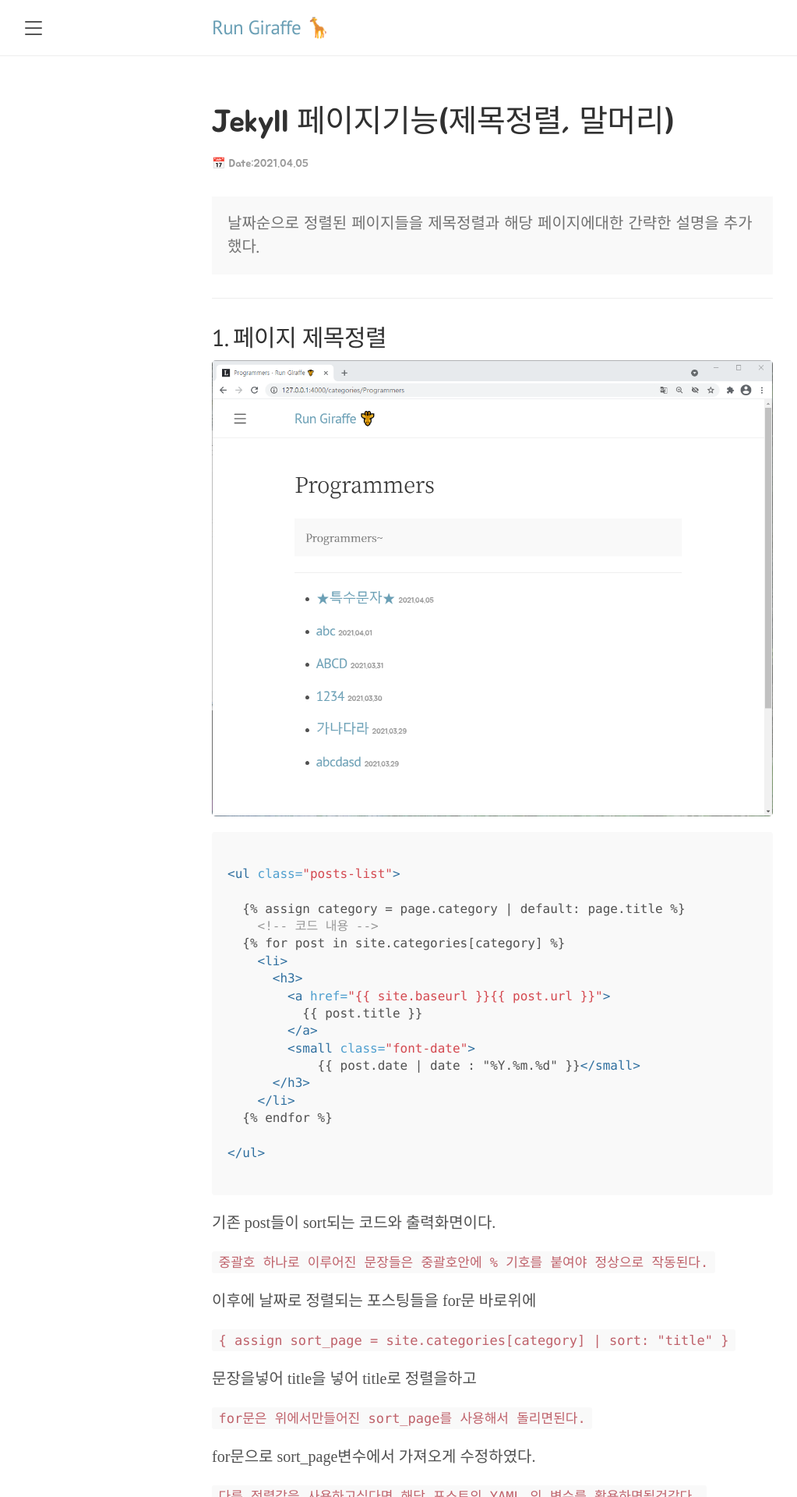
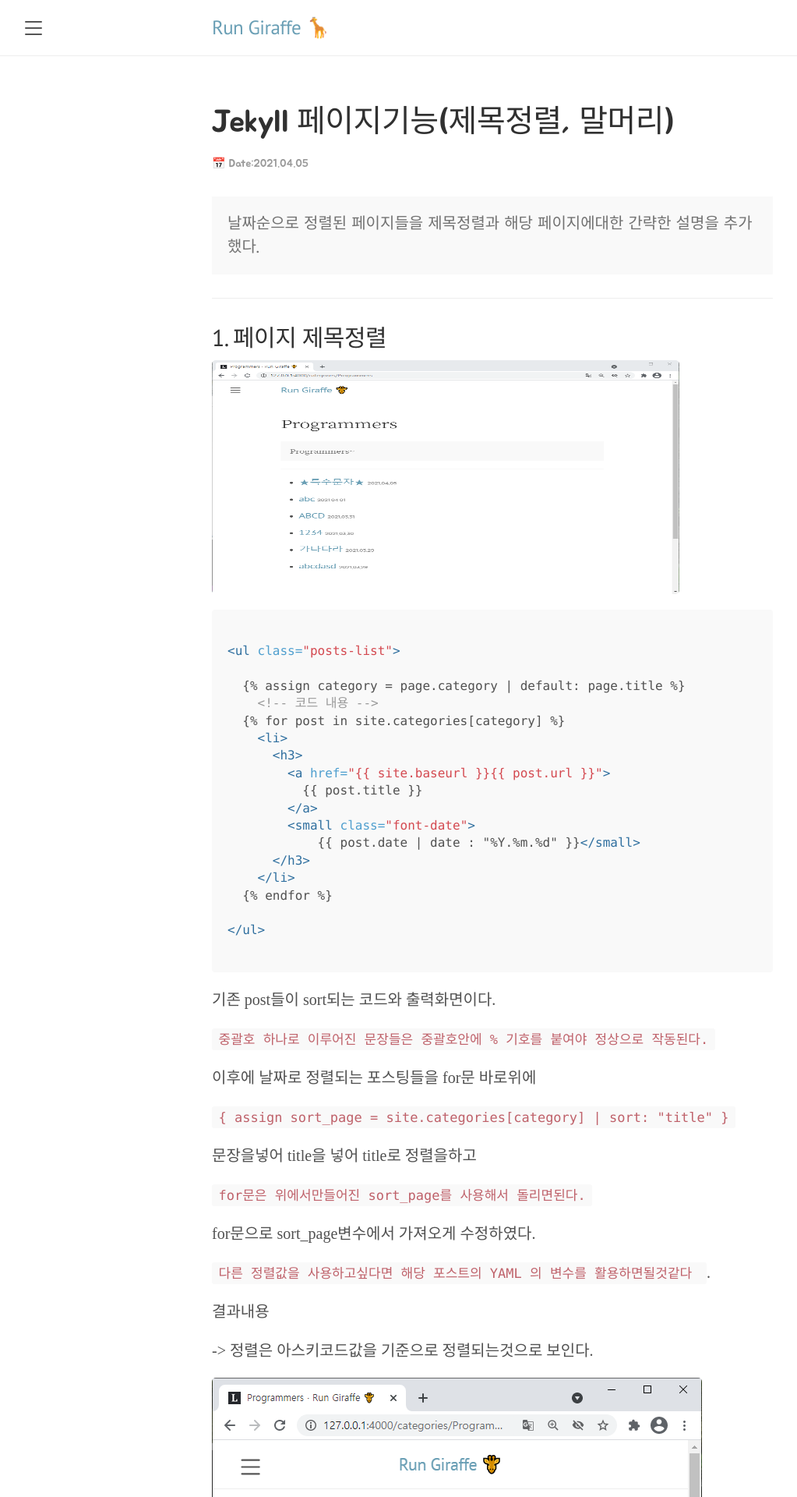
Before and after one commit to froggy0m0/froggy0m0.github.io, a Jekyll site: the page built from _posts/GitHubPage/2021-04-05-jekyll_category_func.md, in a window 1280 px wide. Shown: the top 1920 px of the page at 78% size, without its empty margins (8-1031 px from the left). Built offline with Jekyll 4.4.1, drawn with Linux system fonts in a browser that asks for light colours.

Commit message:
Revert "Update 2021-04-05-jekyll_category_func.md"
This reverts commit dd7dd85247f1d82a058f58adc6b96364fb909d2c.

````diff
--- a/_posts/GitHubPage/2021-04-05-jekyll_category_func.md
+++ b/_posts/GitHubPage/2021-04-05-jekyll_category_func.md
@@ -8,7 +8,7 @@
 
 ## 1. 페이지 제목정렬
 
-<img src="https://run-giraffe.github.io/assets/img/GitHubPage/2021-04-05-jekyll_category_func-1.png">
+<img src="https://run-giraffe.github.io/assets/img/GitHubPage/2021-04-05-jekyll_category_func-1.png" width="600" height="300">
 
 ```html
 {% raw %}
````
